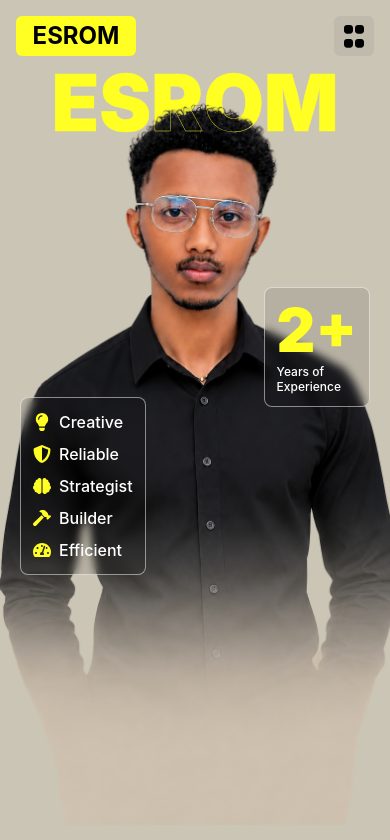
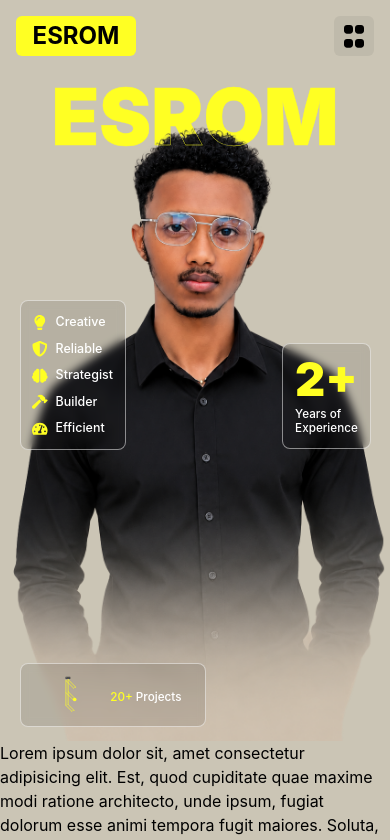
Before and after one commit to Esuye302/esrom, a React (Vite) app: page / in a window 390 px wide. Shown: the top 840 px of the page. Built offline with nearby package versions, Linux system fonts and the light colour scheme.

Commit message:
fixing the responsivess of the hero img and cards

```diff
--- a/src/App.tsx
+++ b/src/App.tsx
@@ -1,11 +1,14 @@
 import Navbar from "./Components/Navbar/Navbar"
+import AboutMe from "./sections/AboutMe"
 import Hero from "./sections/Hero"
 
 const App = () => {
   return (
    <>
    <Navbar />
+
    <Hero />
+      <AboutMe />
    </>
   )
 }
--- a/src/index.css
+++ b/src/index.css
@@ -9,7 +9,7 @@
 }
 @layer base{
     body{
-        background-color:var(--color-background);
+        /* background-color:var(--color-background); */
         margin:0;
     }
 }
--- /dev/null
+++ b/src/sections/AboutMe.tsx
@@ -0,0 +1,14 @@
+
+
+const AboutMe = () => {
+  return (
+    <section id="about" className="min-h-full bg-background  mt-0">
+      {/* About content */}
+      Lorem ipsum dolor sit, amet consectetur adipisicing elit. Est, quod cupiditate quae maxime modi ratione architecto, unde ipsum, fugiat dolorum esse animi tempora fugit maiores. Soluta, pariatur. Optio, tempore iste.
+      Quae, ab officiis assumenda quod necessitatibus quo soluta nemo rem magni. Reprehenderit quo, accusamus nisi ducimus enim quasi nulla molestias quis nihil vitae adipisci quos. Totam beatae deserunt quisquam nobis!
+      Impedit dolores ex neque reiciendis dignissimos fuga iste hic, architecto quam numquam placeat optio illum aut odit ducimus! Animi
+    </section>
+  );
+};
+
+export default AboutMe
--- a/src/sections/Hero.tsx
+++ b/src/sections/Hero.tsx
@@ -1,4 +1,5 @@
 import heroImg from "../assets/images/esromHero.avif";
+import logo from "../assets/logo/eLogo.svg";
 
 import {
   FaLightbulb,
@@ -7,7 +8,9 @@ import {
   FaHammer,
   FaTachometerAlt,
 } from "react-icons/fa";
+
 import type { IconType } from "react-icons";
+
 interface Strength {
   label: string;
   icon: IconType;
@@ -35,51 +38,148 @@ const strengths: Strength[] = [
     icon: FaTachometerAlt,
   },
 ];
+
 const Hero = () => {
   return (
     <section
       id="home"
-      className="relative min-h-dvh overflow-hidden bg-background"
+      className="relative h-[190vw]  overflow-hidden bg-background "
     >
-      <h1 className="absolute top-16 left-0 w-full text-center text-[20vw] font-black leading-none text-primary z-10 pointer-events-none select-none">
+
+      <h1
+        className="
+          pointer-events-none
+          absolute
+          left-0
+          top-[20vw]
+          z-10
+          w-full
+          select-none
+          text-center
+          text-[20vw]
+          font-black
+          leading-none
+          text-primary
+        "
+      >
         ESROM
       </h1>
-      <div className="absolute left-5 top-[47%] z-30 ">
-        <div className="rounded-lg border border-white/50 bg-black/10  p-3 backdrop-blur-xs text-white font-medium">
-          {strengths.map((strength, index) => (
-            <div key={index} className="flex items-center gap-2 mb-2 last:mb-0">
-              <span className="text-lg text-primary">
+
+      {/* Hero Image */}
+      <img
+        src={heroImg}
+        alt="Hero Image"
+        loading="eager"
+        className="
+          absolute
+          -bottom-13
+          left-1/2
+          z-20
+          w-[120%]
+          max-w-none
+          -translate-x-1/2
+        "
+      />
+
+      {/* Strengths Card */}
+      <div className="absolute left-[5vw] top-[77vw] z-30">
+        <div
+          className="
+            rounded-lg
+            border
+            border-white/50
+            bg-black/10
+            p-[3vw]
+            font-medium
+            text-white
+            backdrop-blur-xs
+          "
+        >
+          {strengths.map((strength) => (
+            <div
+              key={strength.label}
+              className="mb-[2vw] flex items-center gap-[2vw] last:mb-0"
+            >
+              <span className="text-[4vw] text-primary">
                 <strength.icon />
               </span>
-              <span>{strength.label}</span>
+
+              <span className="text-[3.2vw]">{strength.label}</span>
             </div>
           ))}
         </div>
       </div>
-      <div className="absolute right-5 top-[34%] z-30">
-        <div className="rounded-lg border border-white/50 bg-black/10 p-3 backdrop-blur-xs text-white">
-          <p className="text-6xl font-black leading-none text-primary">2+</p>
 
-          <p className="mt-1 text-xs font-medium leading-tight">
+      {/* Experience Card */}
+      <div className="absolute right-[5vw] top-[88vw] z-30">
+        <div
+          className="
+            rounded-lg
+            border
+            border-white/50
+            bg-black/10
+            p-[3vw]
+            text-white
+            backdrop-blur-xs
+          "
+        >
+          <p className="text-[12vw] font-black leading-none text-primary">2+</p>
+
+          <p className="mt-[1vw] text-[3vw] font-medium leading-tight">
             Years of
             <br />
             Experience
           </p>
         </div>
       </div>
-      <img
-        src={heroImg}
-        alt="Hero Image"
-        loading="eager"
-        className="absolute bottom-0 top-38 left-1/2 w-full scale-130 -translate-x-1/2 z-20"
-      />
 
+      {/* Outline ESROM */}
       <h1
-        className="absolute top-16 left-0 w-full text-center text-[20vw] font-black leading-none text-transparent z-30 pointer-events-none select-none [-webkit-text-stroke:.4px_theme(colors.primary)] [text-stroke:.5px_theme(colors.primary)]"
         aria-hidden="true"
+        className="
+          pointer-events-none
+          absolute
+          left-0
+          top-[20vw]
+          z-30
+          w-full
+          select-none
+          text-center
+          text-[20vw]
+          font-black
+          leading-none
+          text-transparent
+          [-webkit-text-stroke:.4px_theme(colors.primary)]
+          [text-stroke:.5px_theme(colors.primary)]
+        "
       >
         ESROM
       </h1>
+
+      {/* Projects Card */}
+      <div className="absolute left-[5vw] top-[170vw] z-30">
+        <div
+          className="
+            flex-center
+            rounded-lg
+            border
+            border-white/50
+            bg-black/10
+            p-[3vw]
+            text-white
+            backdrop-blur-xs
+          "
+        >
+          {/* shadow */}
+          <div className="logo ">
+            <img src={logo} alt="Logo" className="h-[10vw] w-[20vw]" />
+            </div>
+
+            <p className="mt-[1vw] text-[3vw] font-medium leading-tight pr-3">
+           <span className="text-primary">20+</span>  Projects
+          </p>
+        </div>
+      </div>
     </section>
   );
 };
```
Also changed, not shown: src/assets/logo/eLogo.svg (added).
